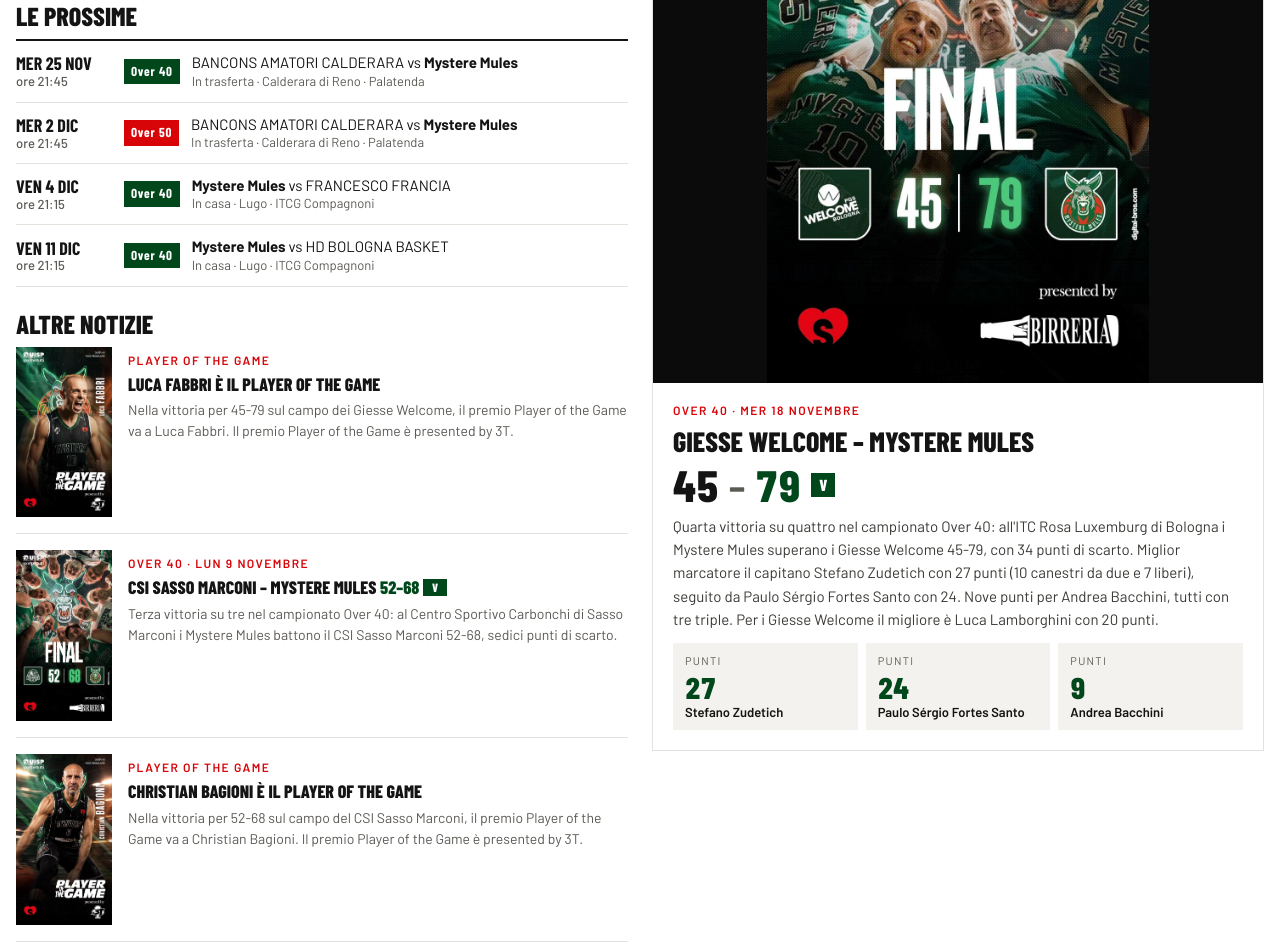
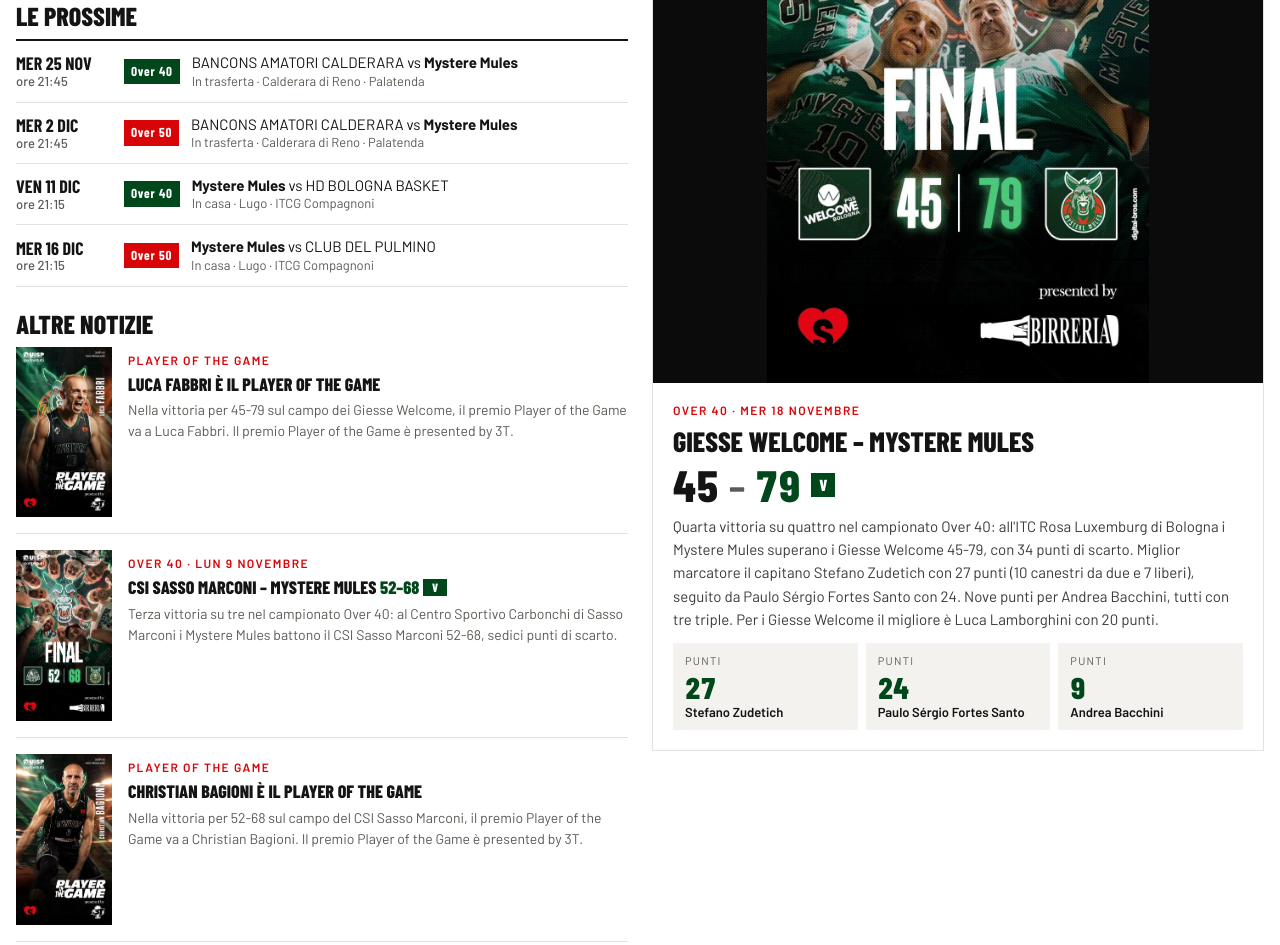
Before and after one commit to stefanozude/mysteremules.it, a plain HTML site: page index.html in a window 1280 px wide. Shown: the part 1255-2200 px from the top of the page. Drawn offline with Linux system fonts and the light colour scheme.

Commit message:
Calendario allineato alla UISP: Francesco Francia 2/4, San Severino O50 22/1 a Castel Guelfo, Club del Pulmino 21:15
Co-Authored-By: Claude Opus 5.5 <noreply@anthropic.com>
Claude-Session: https://claude.ai/code/session_01EZx8V2M6ovrcZXzhEu4LtV

```diff
--- a/index.html
+++ b/index.html
@@ -1007,11 +1007,11 @@ a.press-thumb{cursor:pointer}
     {d:'2026-11-23',t:'21:45',c:'o50',h:false,o:'EVERGREEN',p:'Bologna · ITC Rosa Luxemburg (tenso)',r:''},
     {d:'2026-11-25',t:'21:45',c:'o40',h:false,o:'BANCONS AMATORI CALDERARA',p:'Calderara di Reno · Palatenda',r:''},
     {d:'2026-12-02',t:'21:45',c:'o50',h:false,o:'BANCONS AMATORI CALDERARA',p:'Calderara di Reno · Palatenda',r:''},
-    {d:'2026-12-04',t:'21:15',c:'o40',h:true, o:'FRANCESCO FRANCIA',p:LUGO,r:''},
-    {d:'2026-12-11',t:'21:15',c:'o40',h:true, o:'HD BOLOGNA BASKET',p:LUGO,r:''},
-    {d:'2026-12-16',t:'21:45',c:'o50',h:true, o:'CLUB DEL PULMINO',p:LUGO,r:''},
+        {d:'2026-12-11',t:'21:15',c:'o40',h:true, o:'HD BOLOGNA BASKET',p:LUGO,r:''},
+    {d:'2026-12-16',t:'21:15',c:'o50',h:true, o:'CLUB DEL PULMINO',p:LUGO,r:''},
     {d:'2026-12-18',t:'21:15',c:'o40',h:true, o:'PGS IMA',p:LUGO,r:''},
     {d:'2027-01-13',t:'21:15',c:'o40',h:true, o:'SAN SEVERINO',p:LUGO,r:''},
+    {d:'2027-01-22',t:'20:45',c:'o50',h:false,o:'SAN SEVERINO BASKET',p:'Castel Guelfo · PalaMarchetti',r:''},
     {d:'2027-01-26',t:'21:15',c:'o40',h:false,o:'VINTAGE BENEDETTO XIV CENTO',p:'Cento · Baltur Arena',r:''},
     {d:'2027-02-02',t:'21:45',c:'o50',h:false,o:'CIC&BUZZ BY ART.BO.',p:'Pianoro · PalaLupi',r:''},
     {d:'2027-02-05',t:'21:15',c:'o40',h:true, o:'BASKET BUDRIO',p:LUGO,r:''},
@@ -1025,8 +1025,8 @@ a.press-thumb{cursor:pointer}
     {d:'2027-03-22',t:'21:45',c:'o40',h:false,o:'EVERGREEN',p:'Bologna · ITC Rosa Luxemburg (tenso)',r:''},
     {d:'2027-03-24',t:'21:15',c:'o50',h:true, o:'BANCONS AMATORI CALDERARA',p:LUGO,r:''},
     {d:'2027-03-30',t:'21:45',c:'o50',h:false,o:'CLUB DEL PULMINO',p:'Bologna · ITC Rosa Luxemburg (tenso)',r:''},
+    {d:'2027-04-02',t:'21:15',c:'o40',h:true, o:'FRANCESCO FRANCIA',p:LUGO,r:''},
     {d:'2027-04-07',t:'21:15',c:'o50',h:true, o:'SAN SEVERINO BASKET',p:LUGO,r:''},
-    {d:'2027-04-13',t:'21:45',c:'o50',h:false,o:'SAN SEVERINO BASKET',p:'Bologna · Palestra Pallavicini',r:''},
     {d:'2027-04-21',t:'21:15',c:'o50',h:true, o:'EVERGREEN',p:LUGO,r:''}
   ];
   var DAYS = ['Dom','Lun','Mar','Mer','Gio','Ven','Sab'];
```
